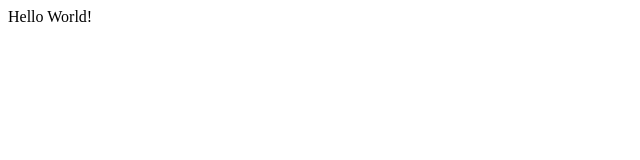
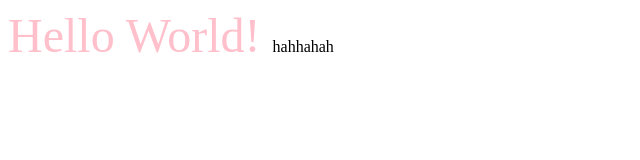
Before and after one commit to Fairy-He/Fairy-He.github.io, a plain HTML site: page index.html in a window 1280 px wide. Shown: the whole page, without its empty margins (0-640 px from the left). Drawn offline with Linux system fonts and the light colour scheme.

Commit message:
change: html file content

```diff
--- a/index.html
+++ b/index.html
@@ -7,6 +7,9 @@
     <title>Fairy He</title>
 </head>
 <body>
+    <font color = #FFC0CB size = 20 face = "黑体">
     Hello World!
+    </font>
+    hahhahah
 </body>
 </html>
```
